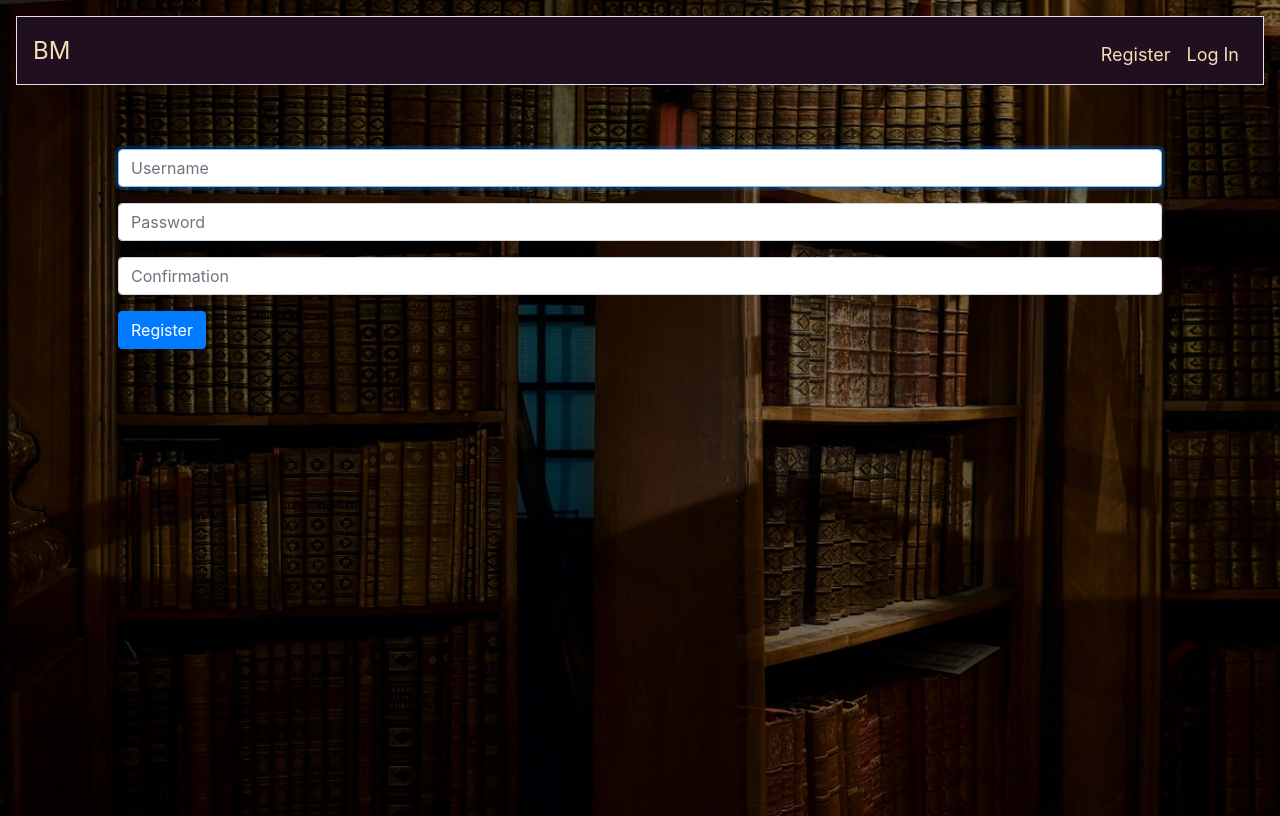
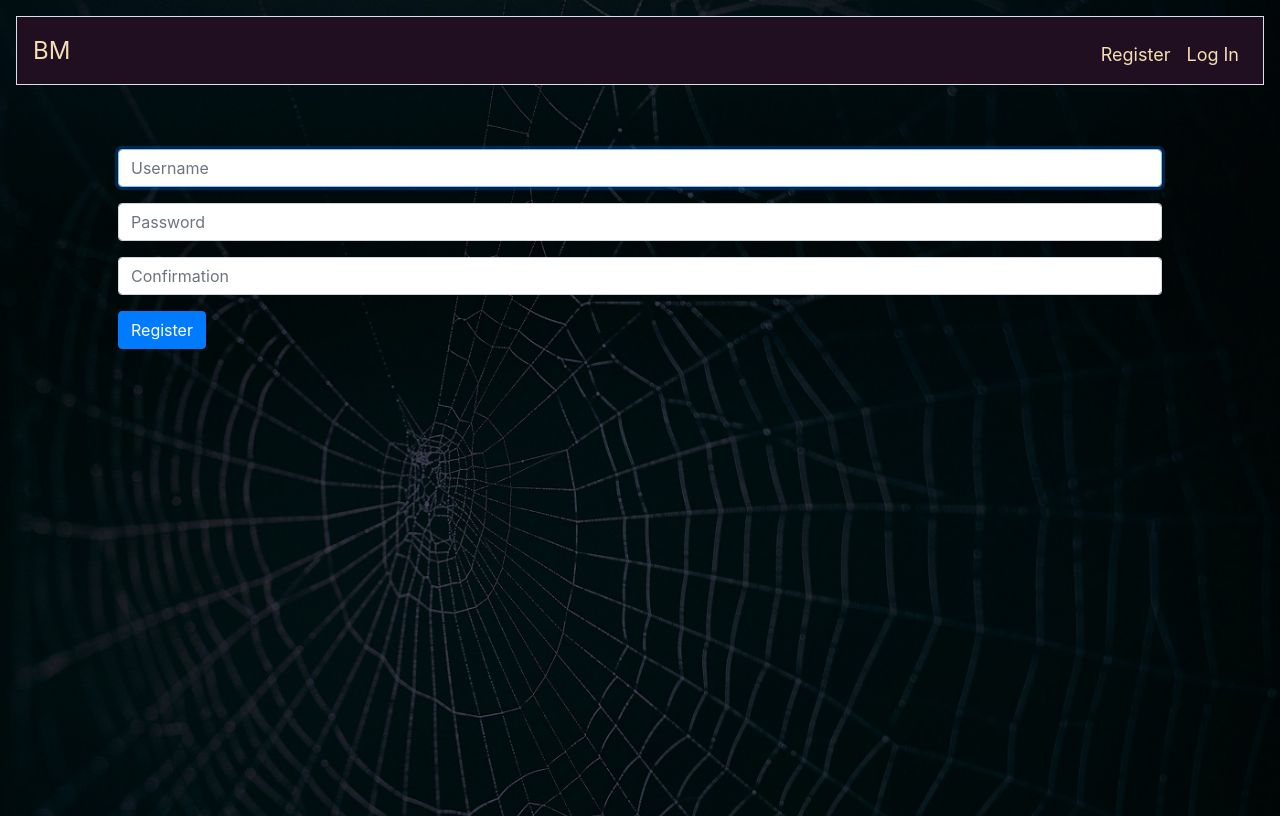
Before and after one commit to alfiomartini/cs50Final, a Flask app: page /register in a window 1280 px wide. Run offline with Flask 2, Linux system fonts and the light colour scheme; some libraries are stand-ins or nearby versions.

Commit message:
Changed background image - hussein - minecraft

```diff
--- a/static/styles.css
+++ b/static/styles.css
@@ -6,7 +6,7 @@
 
 body{
     background-color: #160f30;
-    background-image: url('/static/images/stefan-steinbauer-unsplash-minecratf-min-1400-900.jpg');
+    background-image: url('/static/images/vidar-nordli-mathisen-unsplash-minecraft-1400-1400.jpg');
     background-repeat: no-repeat;
     background-position: center center;
     background-size: cover;
```
Also changed, not shown: static/images/vidar-nordli-mathisen-unsplash-minecraft-1400-1400.jpg (added).
